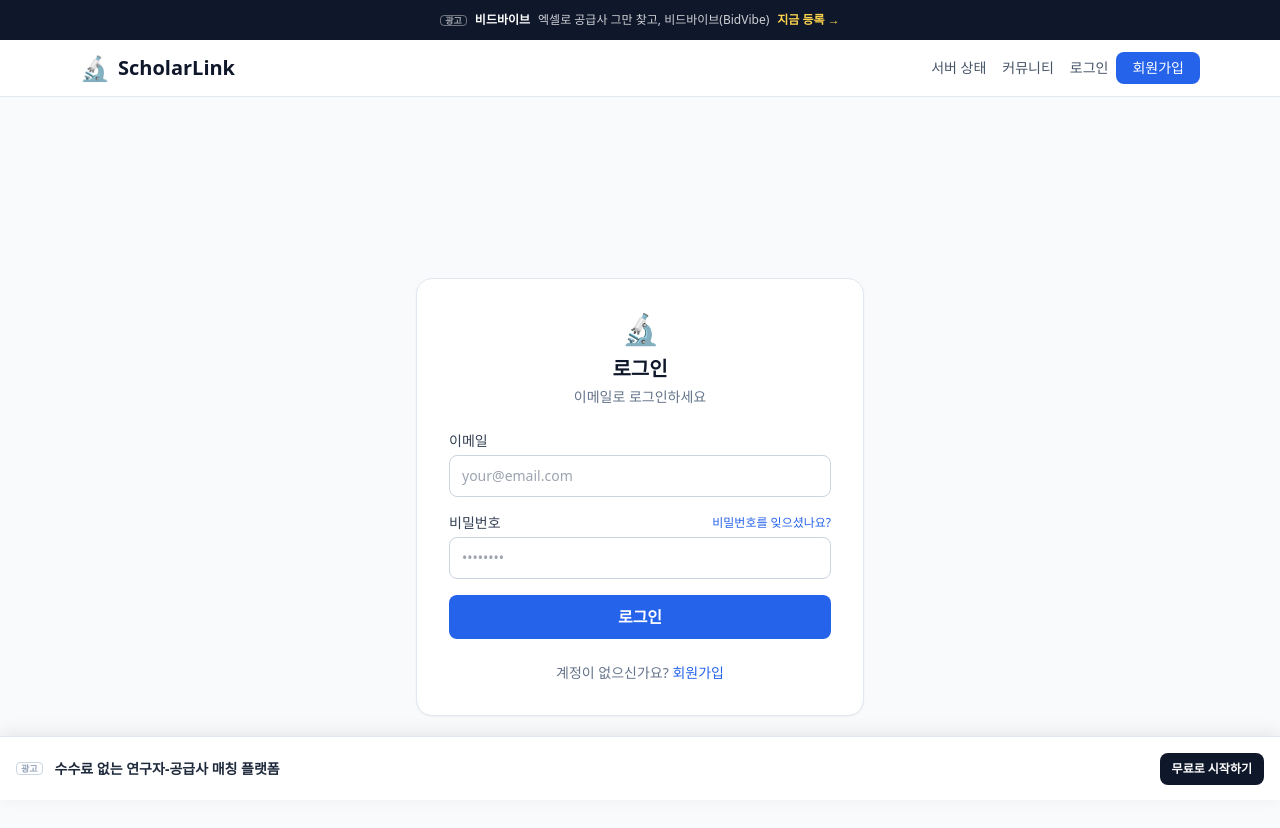
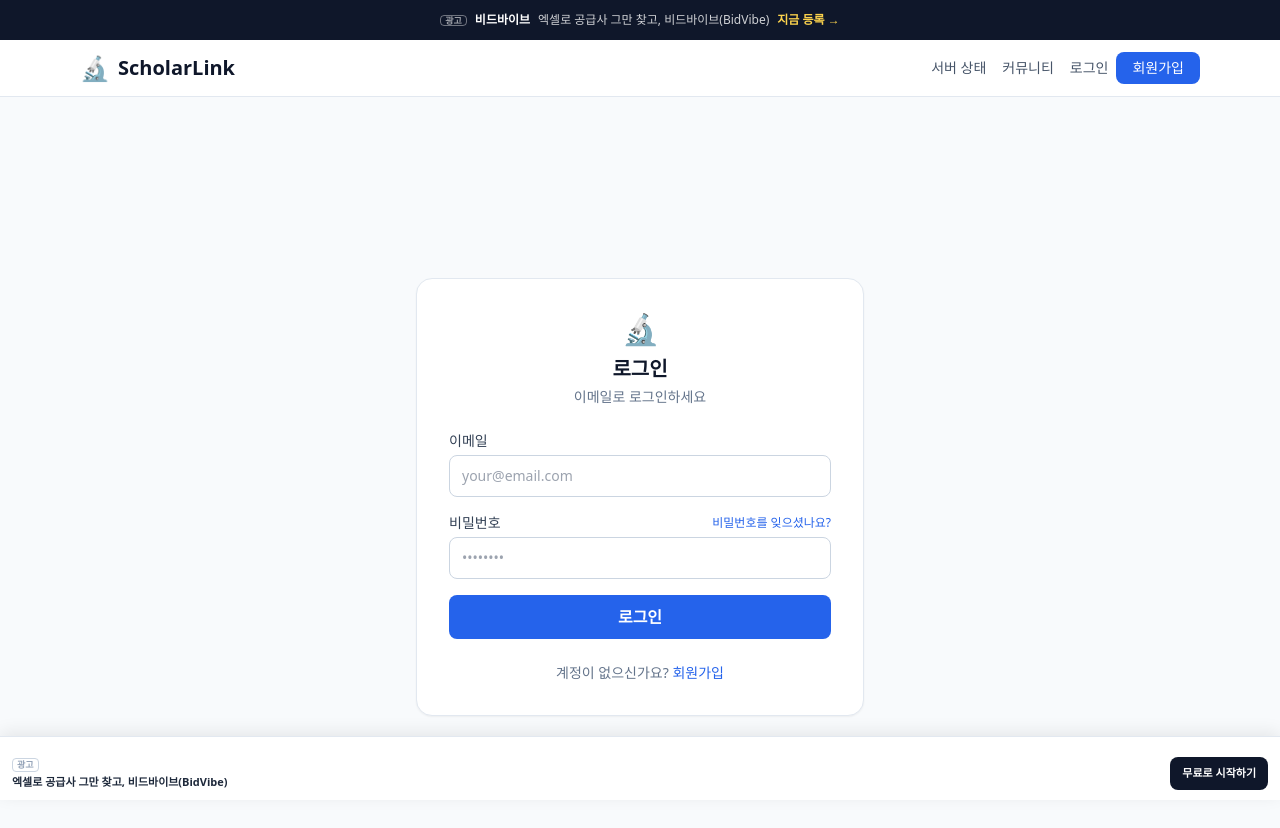
Before and after one commit to wheeljah/SC_link, a React (Vite) app in the folder client/: page /login in a window 1280 px wide. Shown: the top 828 px of the page. Built offline with nearby package versions, Linux system fonts and the light colour scheme.

Commit message:
fix: 하단 배너 메시지 2줄 레이아웃 — 잘림 없이 버튼 항상 표시

```diff
--- a/client/src/components/ads/BottomAdBanner.tsx
+++ b/client/src/components/ads/BottomAdBanner.tsx
@@ -2,7 +2,7 @@ import { useEffect } from 'react';
 
 const CTA_T = '무료로 시작하기';
 const CTA_U = 'https://ai-traffic.kr';
-const MSG   = '수수료 없는 연구자-공급사 매칭 플랫폼';
+const MSG   = '엑셀로 공급사 그만 찾고, 비드바이브(BidVibe)';
 
 export default function BottomAdBanner() {
   useEffect(() => {
@@ -15,14 +15,23 @@ export default function BottomAdBanner() {
       href={CTA_U}
       target="_blank"
       rel="noopener noreferrer"
-      className="fixed bottom-0 left-0 right-0 z-[9998] flex items-center gap-3 px-4 bg-white border-t border-slate-200 shadow-[0_-4px_16px_rgba(0,0,0,0.08)]"
-      style={{ minHeight: 64, paddingBottom: 'env(safe-area-inset-bottom, 0px)' }}
+      className="fixed bottom-0 left-0 right-0 z-[9998] flex items-center gap-2 px-3 bg-white border-t border-slate-200 shadow-[0_-4px_16px_rgba(0,0,0,0.08)]"
+      style={{
+        minHeight: 64,
+        paddingTop: 10,
+        paddingBottom: 'env(safe-area-inset-bottom, 10px)',
+      }}
     >
-      <span className="shrink-0 text-[9px] font-bold border border-slate-300 text-slate-400 rounded px-1 leading-tight">
-        광고
-      </span>
-      <p className="flex-1 min-w-0 text-sm font-bold text-slate-800 truncate">{MSG}</p>
-      <span className="shrink-0 bg-slate-900 text-white text-xs font-semibold px-3 py-2 rounded-lg whitespace-nowrap">
+      {/* 왼쪽: 광고 뱃지 + 메시지 2줄 */}
+      <div className="flex-1 min-w-0 flex flex-col justify-center gap-0.5">
+        <span className="w-fit text-[9px] font-bold border border-slate-300 text-slate-400 rounded px-1 leading-tight">
+          광고
+        </span>
+        <p className="text-[11px] font-bold text-slate-800 leading-snug">{MSG}</p>
+      </div>
+
+      {/* 오른쪽: CTA 버튼 — shrink-0으로 항상 표시 */}
+      <span className="shrink-0 bg-slate-900 text-white text-[11px] font-semibold px-3 py-2 rounded-lg whitespace-nowrap">
         {CTA_T}
       </span>
     </a>
```
